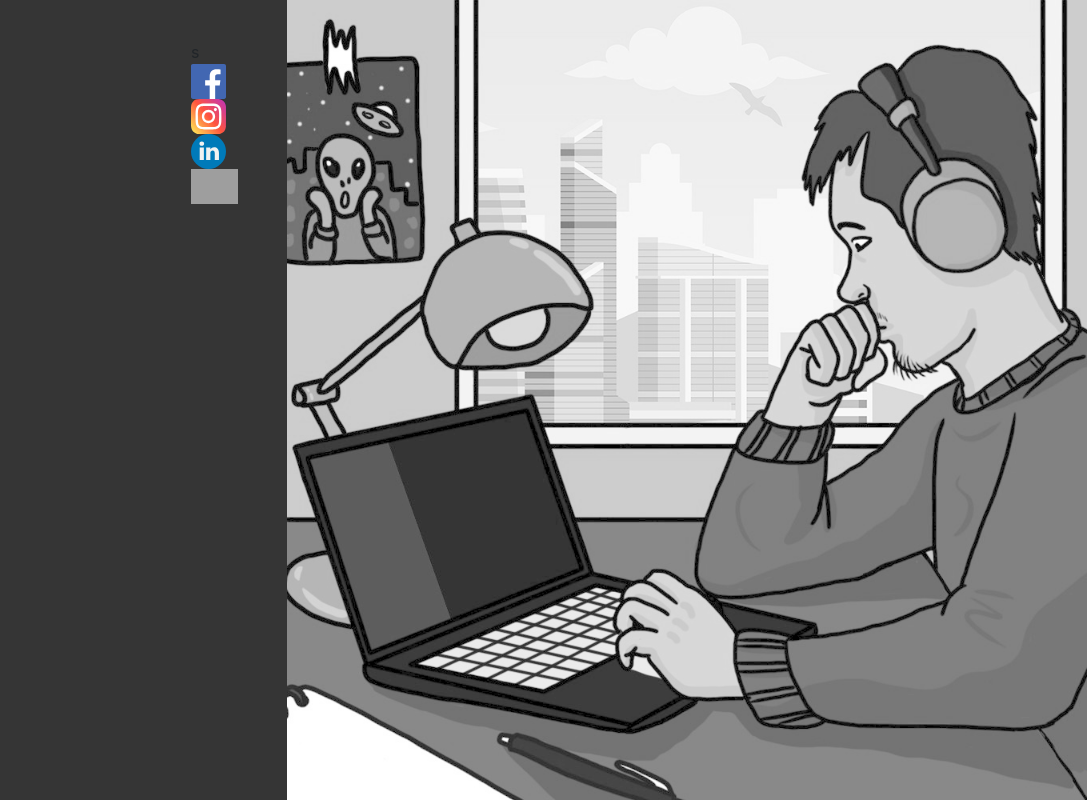
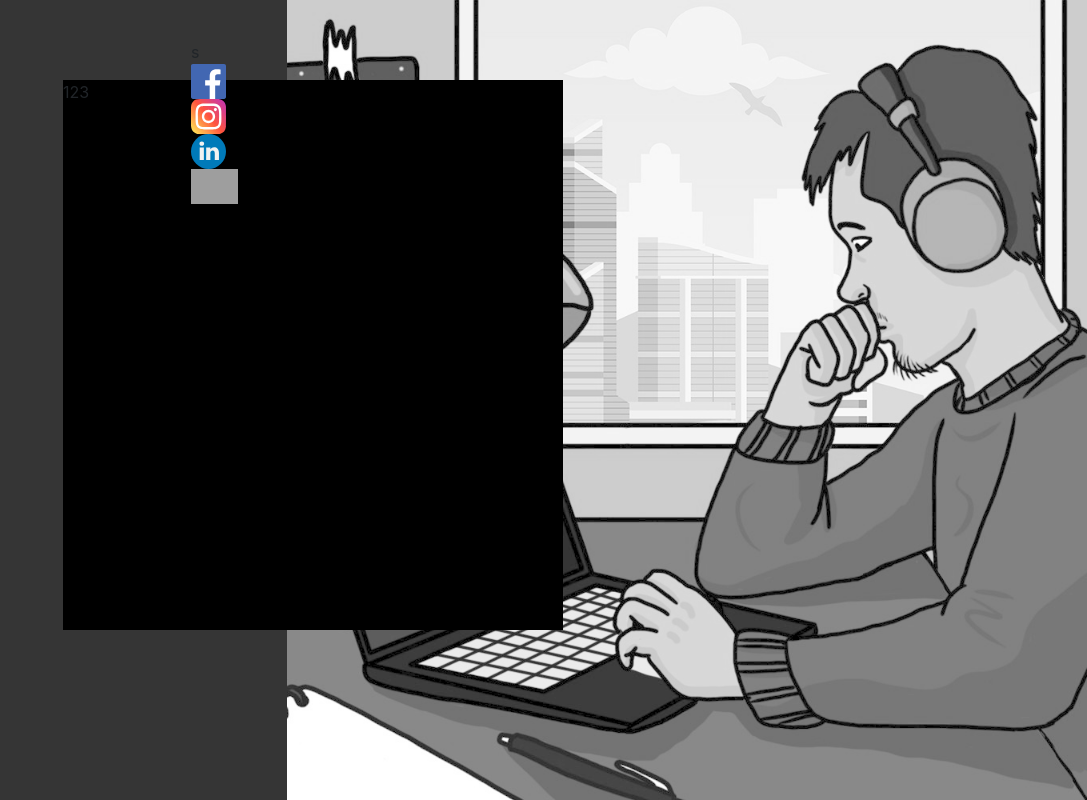
Before and after one commit to mahdihrs/about, a React (Create React App) app: page / in a window 1280 px wide. Shown: the whole page, without its empty margins (193-1280 px from the left). Built offline with nearby package versions, Linux system fonts and the light colour scheme; grey boxes are pictures that could not be loaded.

Commit message:
restructured files and folders; added overflow-menu component;

```diff
--- a/src/App.js
+++ b/src/App.js
@@ -1,16 +1,10 @@
 import React from 'react';
-import aingPotrait from './assets/me-lofi2-BW.png';
-import SocialMedia from './components/navbar/index';
+import LandingPage from './pages/landing-page';
 
 function App() {
   return (
     <>
-      <div style={{display: 'flex', justifyContent: 'space-between'}}>
-        <div style={{height: '100vh', backgroundColor: 'rgb(53, 53, 53)', width: '100%'}}>
-          <SocialMedia />
-        </div>
-        <img src={aingPotrait} alt="gambar aing" style={{height: '100vh'}} />
-      </div>
+      <LandingPage />
     </>
   );
 }
--- /dev/null
+++ b/src/components/overflow-menu/index.js
@@ -0,0 +1,13 @@
+import React from 'react';
+
+import './overflow-menu.css';
+
+function OverflowMenu() {
+  return (
+    <div id="overflow-container">
+      123
+    </div>
+  )
+}
+
+export default OverflowMenu;
--- /dev/null
+++ b/src/components/overflow-menu/overflow-menu.css
@@ -0,0 +1,8 @@
+#overflow-container {
+  position: absolute;
+  width: 500px;
+  height: 550px;
+  left: 20%;
+  top: 10%;
+  background-color: black;
+}
--- /dev/null
+++ b/src/pages/landing-page/index.js
@@ -0,0 +1,21 @@
+import React from 'react';
+import aingPotrait from '../../assets/me-lofi2-BW.png';
+import SocialMedia from '../../components/navbar/index';
+import Overflow from '../../components/overflow-menu';
+import './landing-page.css';
+
+function LandingPage() {
+  return (
+    <>
+      <Overflow />
+      <div id="container">
+        <div id="social-media-wrapper">
+          <SocialMedia />
+        </div>
+        <img src={aingPotrait} alt="gambar diriku" id="banner-image" />
+      </div>
+    </>
+  )
+}
+
+export default LandingPage;
--- /dev/null
+++ b/src/pages/landing-page/landing-page.css
@@ -0,0 +1,16 @@
+:root {
+  --whole-vh: 100vh;
+  --wrapper-color: rgb(53, 53, 53);
+}
+#container {
+  display: flex;
+  justify-content: space-between;
+}
+#social-media-wrapper {
+  height: var(--whole-vh);
+  background-color: var(--wrapper-color);
+  width: 100%;
+}
+#banner-image {
+  height: var(--whole-vh);
+}
```
